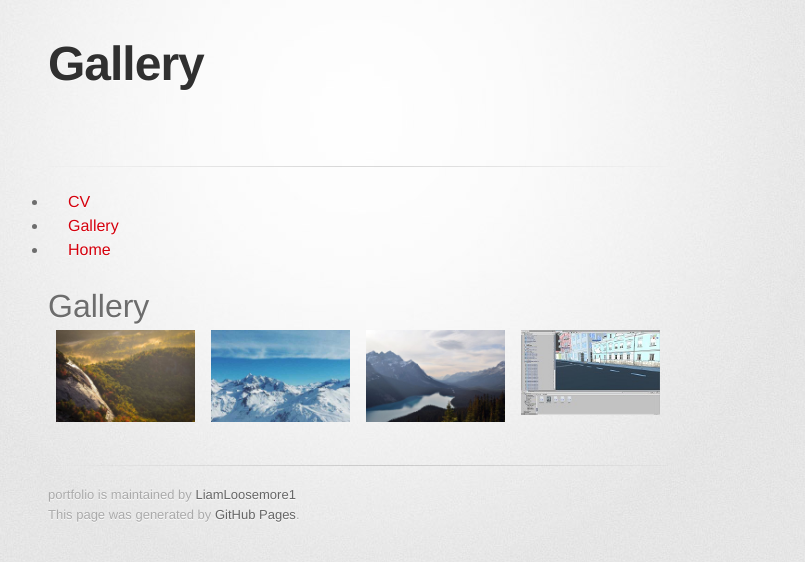
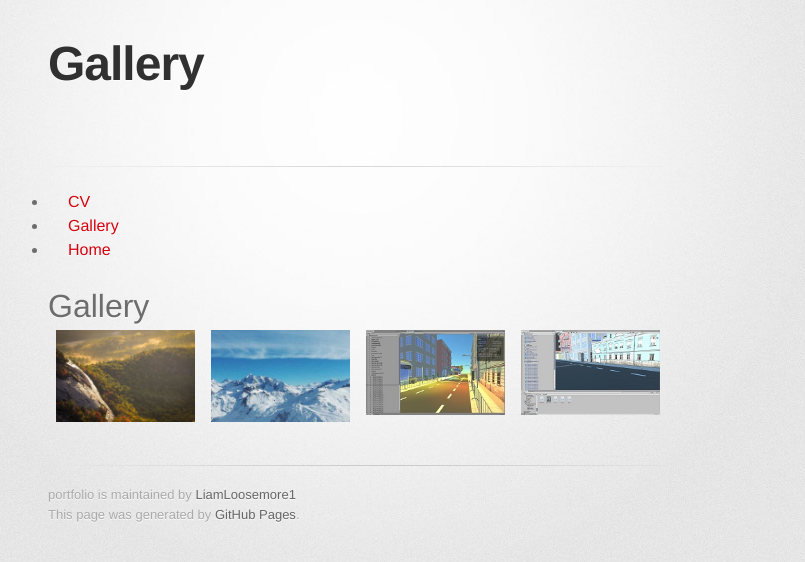
Before and after one commit to LiamLoosemore1/portfolio, a Jekyll site: the page built from gallery.md, in a window 1280 px wide. Shown: the top 562 px of the page, without its empty margins (282-1087 px from the left). Built offline with Jekyll 4.4.1, drawn with Linux system fonts in a browser that asks for light colours; some web fonts are replaced; the repository's description, which GitHub fills in, is left out.

Commit message:
Update gallery.html

```diff
--- a/_layouts/gallery.html
+++ b/_layouts/gallery.html
@@ -187,7 +187,7 @@ img.hover-shadow {
     <img src="assets/images/portfolio/img_snow.jpg" style="width:100%" onclick="openModal();currentSlide(2)" class="hover-shadow cursor">
   </div>
   <div class="column">
-    <img src="assets/images/portfolio/img_mountains.jpg" style="width:100%" onclick="openModal();currentSlide(3)" class="hover-shadow cursor">
+    <img src="assets/images/portfolio/vr_game2.jpg" style="width:100%" onclick="openModal();currentSlide(3)" class="hover-shadow cursor">
   </div>
   <div class="column">
     <img src="assets/images/portfolio/vr_game.jpg" style="width:100%" onclick="openModal();currentSlide(4)" class="hover-shadow cursor">
@@ -210,7 +210,7 @@ img.hover-shadow {
 
     <div class="mySlides">
       <div class="numbertext">3 / 4</div>
-      <img src="assets/images/portfolio/img_mountains_wide.jpg" style="width:100%">
+      <img src="assets/images/portfolio/vr_game2_wide.jpg" style="width:100%">
     </div>
 
     <div class="mySlides">
@@ -233,10 +233,10 @@ img.hover-shadow {
       <img class="demo cursor" src="assets/images/portfolio/img_snow_wide.jpg" style="width:100%" onclick="currentSlide(2)" alt="Snow">
     </div>
     <div class="column">
-      <img class="demo cursor" src="assets/images/portfolio/img_mountains_wide.jpg" style="width:100%" onclick="currentSlide(3)" alt="Mountains and fjords">
+      <img class="demo cursor" src="assets/images/portfolio/vr_game2_wide.jpg" style="width:100%" onclick="currentSlide(3)" alt="Inside game">
     </div>
     <div class="column">
-      <img class="demo cursor" src="assets/images/portfolio/vr_game_wide.jpg" style="width:100%" onclick="currentSlide(4)" alt="Northern Lights">
+      <img class="demo cursor" src="assets/images/portfolio/vr_game_wide.jpg" style="width:100%" onclick="currentSlide(4)" alt="VR game">
     </div>
   </div>
 </div>
```
